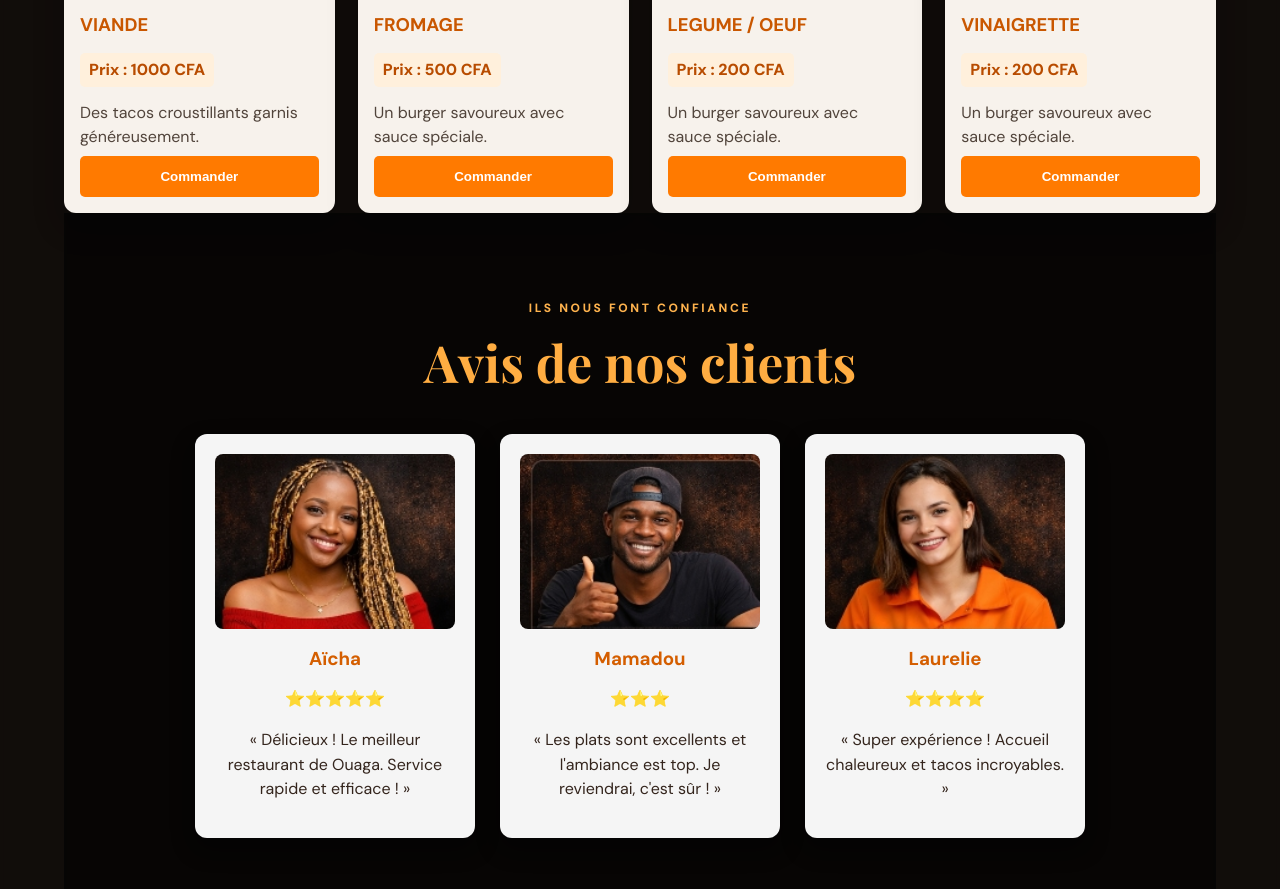
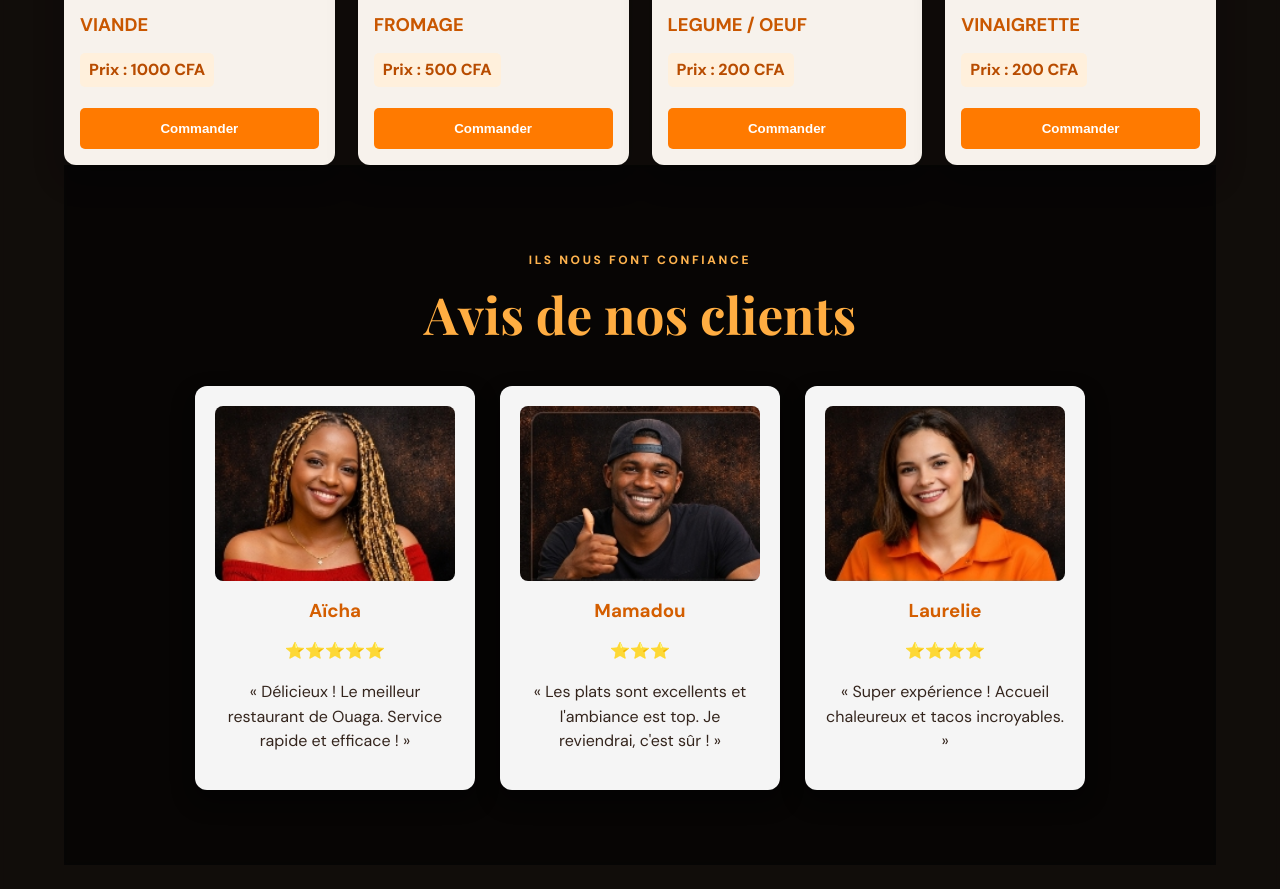
Before and after one commit to fadylsere-design/Csar, a plain HTML site: page index.html in a window 1280 px wide. Shown: the part 3692-4581 px from the top of the page. Drawn offline with nearby package versions, Linux system fonts and the light colour scheme.

Commit message:
Add files via upload

```diff
--- a/index.html
+++ b/index.html
@@ -163,22 +163,22 @@
       <div class="menu-grid">
         <article class="card">
           <img src="111.jpg" alt="Tacos César" loading="lazy">
-          <div class="card-content"><h3>VIANDE</h3><p class="prix">Prix : 1000 CFA</p><p>Des tacos croustillants garnis généreusement.</p>
+          <div class="card-content"><h3>VIANDE</h3><p class="prix">Prix : 1000 CFA</p><p></p>
           <button onclick="commander('Tacos César')">Commander</button></div>
         </article>
         <article class="card">
           <img src="222.jpg" alt="Burger César" loading="lazy">
-          <div class="card-content"><h3>FROMAGE</h3><p class="prix">Prix : 500 CFA</p><p>Un burger savoureux avec sauce spéciale.</p>
+          <div class="card-content"><h3>FROMAGE</h3><p class="prix">Prix : 500 CFA</p><p></p>
           <button onclick="commander('Burger César')">Commander</button></div>
         </article>
          <article class="card">
           <img src="333.jpg" alt="Burger César" loading="lazy">
-          <div class="card-content"><h3>LEGUME / OEUF </h3><p class="prix">Prix : 200 CFA</p><p>Un burger savoureux avec sauce spéciale.</p>
+          <div class="card-content"><h3>LEGUME / OEUF </h3><p class="prix">Prix : 200 CFA</p><p></p>
           <button onclick="commander('Burger César')">Commander</button></div>
         </article>
          <article class="card">
           <img src="444.jpg" alt="Burger César" loading="lazy">
-          <div class="card-content"><h3>VINAIGRETTE</h3><p class="prix">Prix : 200 CFA</p><p>Un burger savoureux avec sauce spéciale.</p>
+          <div class="card-content"><h3>VINAIGRETTE</h3><p class="prix">Prix : 200 CFA</p><p></p>
           <button onclick="commander('Burger César')">Commander</button></div>
         </article>
       </div>
```
